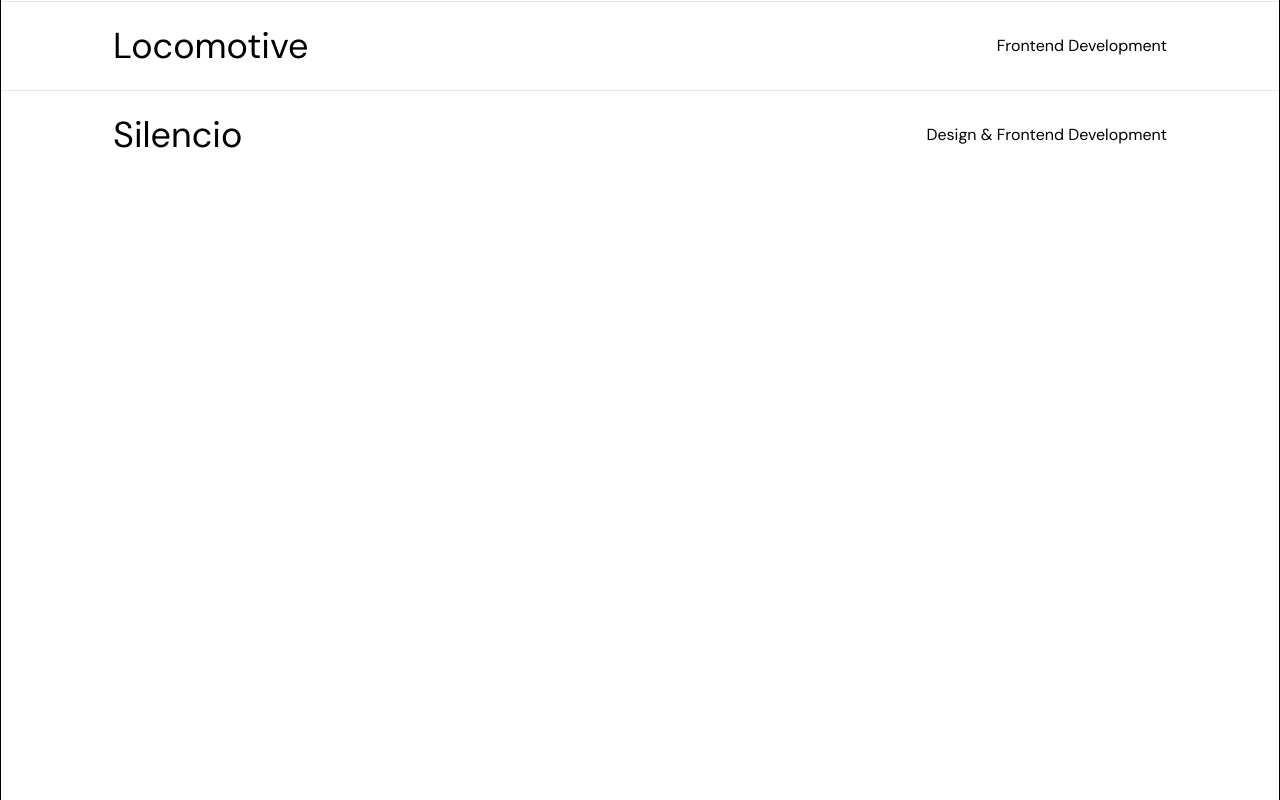
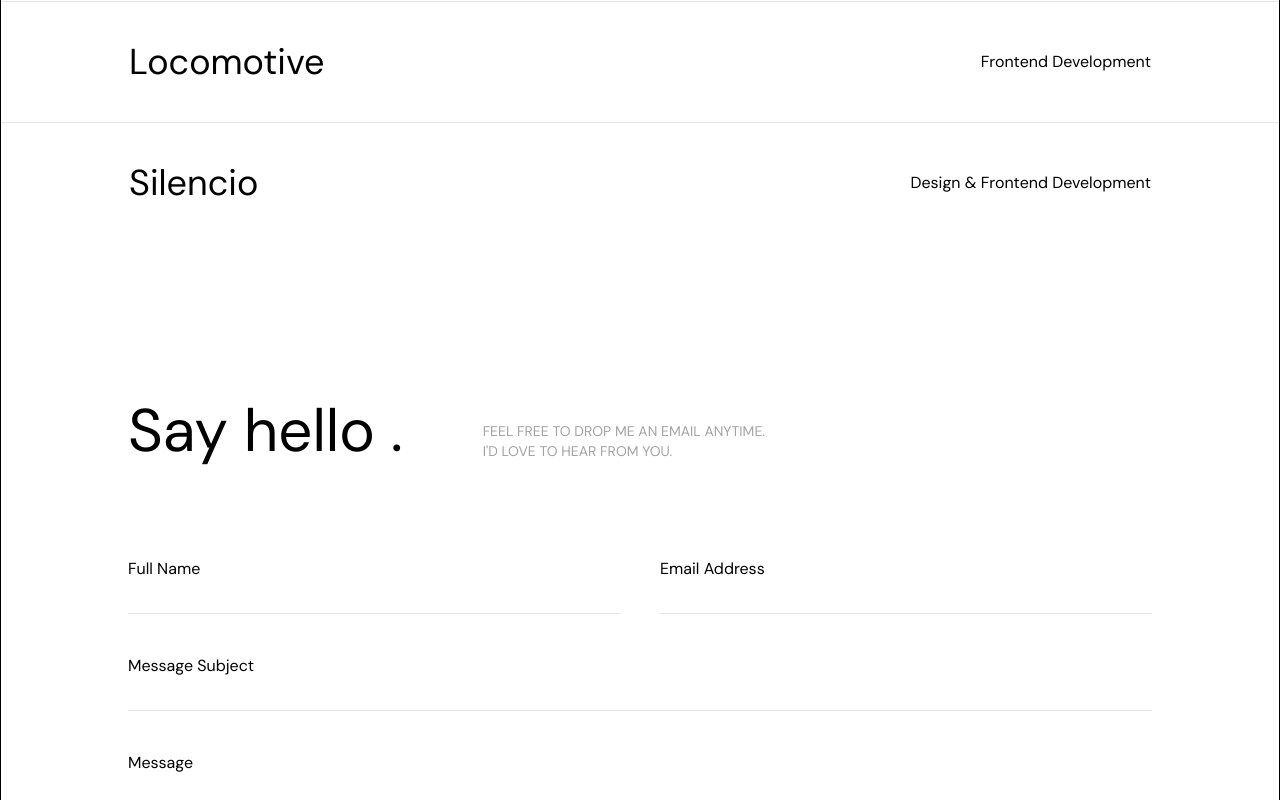
Before and after one commit to sawnaytharpoe02/PortofolioV2, a React (Vite) app: page / in a window 1280 px wide. Shown: the part 2160-2960 px from the top of the page. Built offline with nearby package versions, Linux system fonts and the light colour scheme.

Commit message:
finished contact section

```diff
--- a/src/App.jsx
+++ b/src/App.jsx
@@ -3,6 +3,7 @@
 import AboutMe from "./section/aboutme/AboutMe";
 import MyExpertise from "./section/expertise/MyExpertise";
 import Project from "./section/project";
+import Contact from "./section/contact";
 import "./App.css";
 
 function App() {
@@ -13,6 +14,7 @@
       <AboutMe />
       <MyExpertise />
       <Project />
+      <Contact />
     </main>
   );
 }
--- a/src/components/ProjectCard.jsx
+++ b/src/components/ProjectCard.jsx
@@ -9,7 +9,7 @@
       onMouseLeave={() => {
         setModal({ active: false, index });
       }}
-      className="w-full flex justify-between items-center py-6 px-28 cursor-pointer border-t broder-t-neutral-500 group">
+      className="w-full flex justify-between items-center py-10 px-32 cursor-pointer border-t broder-t-neutral-500 group">
       <h2 className="text-4xl group-hover:translate-x-[-10px] group-hover:opacity-50 transition-all duration-300 ease-in-out">
         {title}
       </h2>
--- /dev/null
+++ b/src/constant/index.js
@@ -0,0 +1,57 @@
+const languages = [
+  "HTML",
+  "CSS",
+  "VANILLA JAVASCRIPT",
+  "SASS/SCSS",
+  "TYPESCRIPT",
+];
+
+const frameworks = [
+  "React.js",
+  "Next.js",
+  "Redux/Redux Toolkit",
+  "Node.js",
+  "Express.js",
+  "PostgreSQL",
+  "Prisma",
+  "MongoDB",
+  "Nest.js",
+  "Bootstrap",
+  "Tailwind CSS",
+  "Material UI",
+  "Ant Design",
+  "Git",
+  "Postman",
+];
+
+const projects = [
+  {
+    title: "C2 Montreal",
+    development: "Fullstack",
+    src: "one.jpg",
+    color: "#000000",
+  },
+
+  {
+    title: "Office Studio",
+    development: "Backend",
+    src: "two.png",
+    color: "#8C8C8C",
+  },
+
+  {
+    title: "Locomotive",
+    development: "Frontend",
+    src: "three.png",
+    color: "#EFE8D3",
+  },
+
+  {
+    title: "Silencio",
+    development: "Design & Frontend",
+    src: "two.png",
+    color: "#706D63",
+  },
+];
+
+export { languages, frameworks, projects };
--- /dev/null
+++ b/src/section/contact/index.jsx
@@ -0,0 +1,50 @@
+import React from "react";
+
+const myVariant = {
+  inputBox: "flex flex-col",
+  fullWidthInputBox: "flex flex-col col-span-2",
+  inputStyle: "border-b outline-none focus:outline-none mt-2 text-neutral-400",
+};
+
+const Contact = () => {
+  return (
+    <div className="max-w-screen-lg mx-auto">
+      <div className="flex items-end space-x-20 mb-24">
+        <h3 className="text-6xl">Say hello .</h3>
+        <p className="uppercase text-sm text-neutral-400">
+          feel free to drop me an email anytime.
+          <br />I'd love to hear from you.
+        </p>
+      </div>
+      <div className="grid grid-cols-2 gap-10">
+        <div className={myVariant.inputBox}>
+          <label htmlFor="fullName">Full Name</label>
+          <input className={myVariant.inputStyle} id="fullName" type="text" />
+        </div>
+        <div className={myVariant.inputBox}>
+          <label htmlFor="emailAddress">Email Address</label>
+          <input
+            className={myVariant.inputStyle}
+            id="emailAddress"
+            type="text"
+          />
+        </div>
+        <div className={myVariant.fullWidthInputBox}>
+          <label htmlFor="subject">Message Subject</label>
+          <input
+            className={`${myVariant.inputStyle} col-span-2`}
+            id="subject"
+            type="text"
+          />
+        </div>
+        <div className={myVariant.fullWidthInputBox}>
+          <label htmlFor="message">Message</label>
+          <textarea className={myVariant.inputStyle} id="message" type="text" />
+        </div>
+      </div>
+      <button className="px-10 py-1.5 bg-black text-white rounded-full mt-12 uppercase">Send</button>
+    </div>
+  );
+};
+
+export default Contact;
--- a/src/section/expertise/MyExpertise.jsx
+++ b/src/section/expertise/MyExpertise.jsx
@@ -1,31 +1,6 @@
 import React from "react";
 import { GoTriangleRight } from "react-icons/go";
-
-const Languages = [
-  "HTML",
-  "CSS",
-  "VANILLA JAVASCRIPT",
-  "SASS/SCSS",
-  "TYPESCRIPT",
-];
-
-const Frameworks = [
-  "React.js",
-  "Next.js",
-  "Redux/Redux Toolkit",
-  "Node.js",
-  "Express.js",
-  "PostgreSQL",
-  "Prisma",
-  "MongoDB",
-  "Nest.js",
-  "Bootstrap",
-  "Tailwind CSS",
-  "Material UI",
-  "Ant Design",
-  "Git",
-  "Postman",
-];
+import { languages, frameworks } from "../../constant";
 
 const MyExpertise = () => {
   return (
@@ -42,7 +17,7 @@
           <div>
             <p className="uppercase text-black mb-4 font-lg">languages</p>
             <div>
-              {Languages.map((language, index) => (
+              {languages.map((language, index) => (
                 <div key={index} className="flex items-center mt-2 space-x-2">
                   <GoTriangleRight />
                   <p>{language}</p>
@@ -55,7 +30,7 @@
               frameworks/ libraries/ OTHERS
             </p>
             <div className="grid grid-cols-2">
-              {Frameworks.slice(0, 8).map((item, index) => (
+              {frameworks.slice(0, 8).map((item, index) => (
                 <div
                   key={index}
                   className="flex items-center mt-2 space-x-2 mr-12">
@@ -63,7 +38,7 @@
                   <p>{item}</p>
                 </div>
               ))}
-              {Frameworks.slice(8, 15).map((item, index) => (
+              {frameworks.slice(8, 15).map((item, index) => (
                 <div key={index} className="flex items-center mt-2 space-x-2">
                   <GoTriangleRight />
                   <p>{item}</p>
--- a/src/section/project/index.jsx
+++ b/src/section/project/index.jsx
@@ -1,42 +1,14 @@
 import React, { useState } from "react";
 import ProjectCard from "../../components/projectCard";
 import ProjectModal from "../../components/projectModal"
+import { projects } from "../../constant";
 
 const Project = () => {
-  const projects = [
-    {
-      title: "C2 Montreal",
-      development: "Fullstack",
-      src: "one.jpg",
-      color: "#000000",
-    },
-
-    {
-      title: "Office Studio",
-      development: "Backend",
-      src: "two.png",
-      color: "#8C8C8C",
-    },
-
-    {
-      title: "Locomotive",
-      development: "Frontend",
-      src: "three.png",
-      color: "#EFE8D3",
-    },
-
-    {
-      title: "Silencio",
-      development: "Design & Frontend",
-      src: "two.png",
-      color: "#706D63",
-    },
-  ];
 
   const [modal, setModal] = useState({ active: false, index: 0 });
   return (
-    <main className="flex h-screen justify-center items-center">
-      <div className="w-screen flex flex-col items-center justify-center">
+    <main className="max-w-screen-xl h-screen mx-auto flex justify-center items-center">
+      <div className="w-full flex flex-col items-center justify-center">
         {projects.map((project, index) => {
           return (
             <ProjectCard
```
